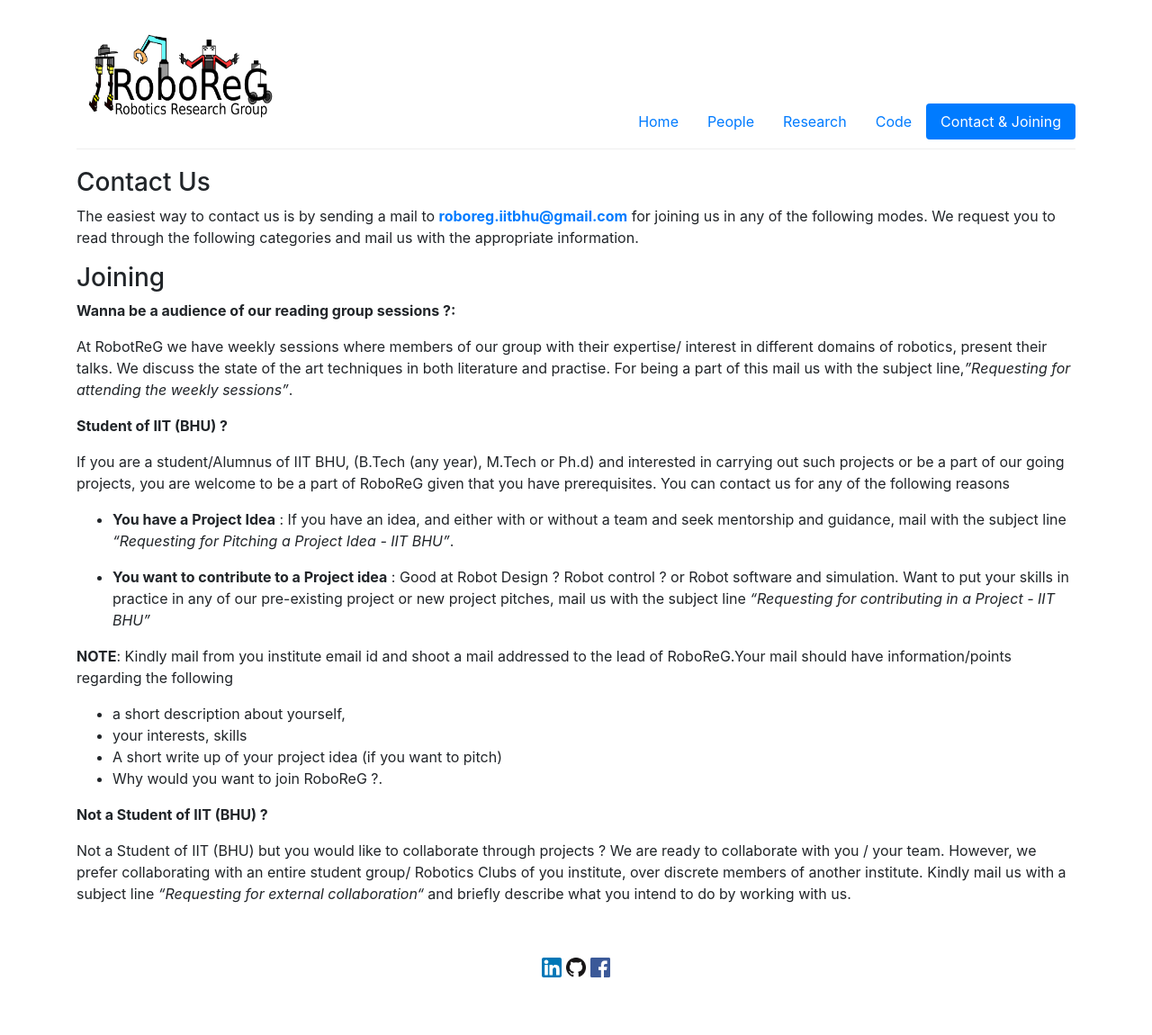
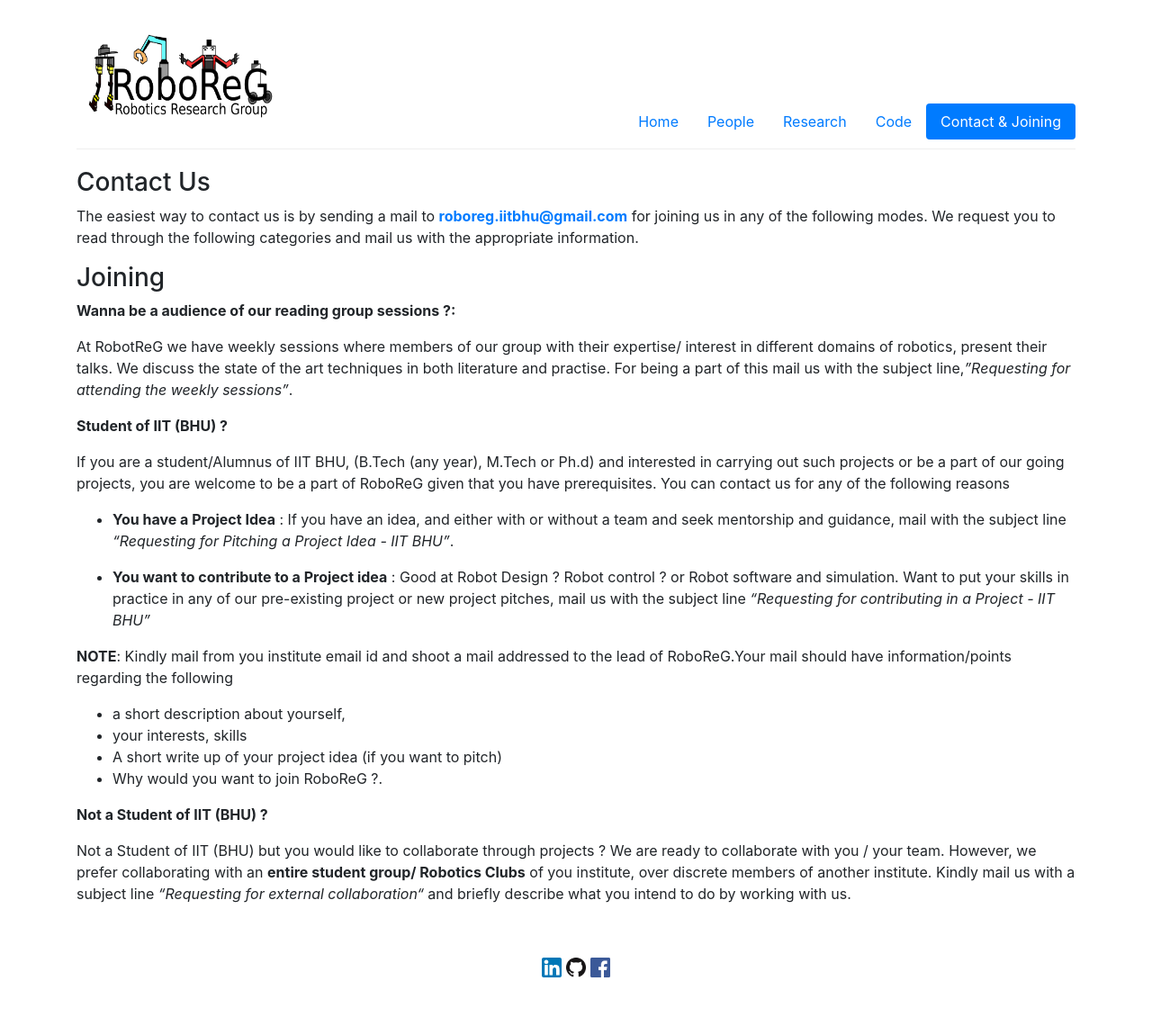
Before and after one commit to Robotics-Club-IIT-BHU/RoboReG, a Jekyll site: the page built from join.md, in a window 1280 px wide. Shown: the whole page at 90% size. Built offline with Jekyll 4.4.1, drawn with Linux system fonts in a browser that asks for light colours.

Commit message:
minor fix

```diff
--- a/join.md
+++ b/join.md
@@ -27,7 +27,7 @@ If you are a student/Alumnus of IIT BHU, (B.Tech (any year), M.Tech or Ph.d) and
 
 **Not a Student of IIT (BHU) ?**
 
-Not a Student of IIT (BHU) but you would like to collaborate through projects ? We are ready to collaborate with you / your team. However, we prefer collaborating with an entire student group/ Robotics Clubs of you institute, over discrete members of another  institute. Kindly mail us with a subject line *“Requesting for external collaboration“*  and briefly describe what you intend to do by working with us.
+Not a Student of IIT (BHU) but you would like to collaborate through projects ? We are ready to collaborate with you / your team. However, we prefer collaborating with an **entire student group/ Robotics Clubs** of you institute, over discrete members of another  institute. Kindly mail us with a subject line *“Requesting for external collaboration“*  and briefly describe what you intend to do by working with us.
 
 
 
```
